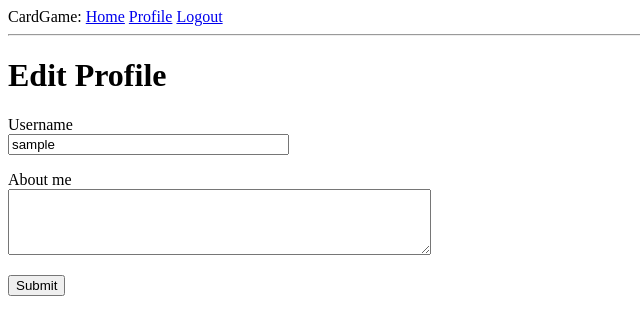
After one commit to dswisher/cardgame, a Flask app: page /edit_profile in a window 1280 px wide. The commit adds this page. Shown: the top 335 px of the page, without its empty margins (0-640 px from the left). Run offline with Flask 2, Linux system fonts and the light colour scheme; the visitor is signed in with stand-in values (Sample User, id 1); data comes from the database, SQL or seed files in the repository.

Commit message:
Add profile page

```diff
--- a/app/forms.py
+++ b/app/forms.py
@@ -1,7 +1,7 @@
 
 from flask_wtf import FlaskForm
-from wtforms import StringField, PasswordField, BooleanField, SubmitField
-from wtforms.validators import ValidationError, DataRequired, Email, EqualTo
+from wtforms import StringField, PasswordField, BooleanField, SubmitField, TextAreaField
+from wtforms.validators import ValidationError, DataRequired, Email, EqualTo, Length
 from app.models import User
 
 
@@ -28,3 +28,9 @@ class RegistrationForm(FlaskForm):
         user = User.query.filter_by(email=email.data).first()
         if user is not None:
             raise ValidationError('Please use a different email address.')
+
+
+class EditProfileForm(FlaskForm):
+    username = StringField('Username', validators=[DataRequired()])
+    about_me = TextAreaField('About me', validators=[Length(min=0, max=140)])
+    submit = SubmitField('Submit')
--- a/app/models.py
+++ b/app/models.py
@@ -2,6 +2,7 @@ from datetime import datetime
 from app import db, login
 from flask_login import UserMixin
 from werkzeug.security import generate_password_hash, check_password_hash
+from hashlib import md5
 
 
 class User(UserMixin, db.Model):
@@ -9,6 +10,8 @@ class User(UserMixin, db.Model):
     username = db.Column(db.String(64), index=True, unique=True)
     email = db.Column(db.String(120), index=True, unique=True)
     password_hash = db.Column(db.String(128))
+    about_me = db.Column(db.String(140))
+    last_seen = db.Column(db.DateTime, default=datetime.utcnow)
     posts = db.relationship('Post', backref='author', lazy='dynamic')
 
     def __repr__(self):
@@ -19,6 +22,10 @@ class User(UserMixin, db.Model):
 
     def check_password(self, password):
         return check_password_hash(self.password_hash, password)
+
+    def avatar(self, size):
+        digest = md5(self.email.lower().encode('utf-8')).hexdigest()
+        return 'https://www.gravatar.com/avatar/{}?d=identicon&s={}'.format(digest, size)
 
 
 class Post(db.Model):
--- a/app/routes.py
+++ b/app/routes.py
@@ -3,8 +3,16 @@ from flask import render_template, flash, redirect, url_for, request
 from flask_login import current_user, login_user, logout_user, login_required
 from werkzeug.urls import url_parse
 from app import app, db
-from app.forms import LoginForm, RegistrationForm
+from app.forms import LoginForm, RegistrationForm, EditProfileForm
 from app.models import User
+from datetime import datetime
+
+
+@app.before_request
+def before_request():
+    if current_user.is_authenticated:
+        current_user.last_seen = datetime.utcnow()
+        db.session.commit()
 
 
 @app.route('/')
@@ -57,3 +65,30 @@ def register():
         flash('Congratulations, you are now a registered user!')
         return redirect(url_for('login'))
     return render_template('register.html', title='Register', form=form)
+
+
+@app.route('/user/<username>')
+@login_required
+def user(username):
+    user = User.query.filter_by(username=username).first_or_404()
+    posts = [
+            {'author': user, 'body': 'Test post #1'},
+            {'author': user, 'body': 'Test post #2'}
+            ]
+    return render_template('user.html', user=user, posts=posts)
+
+
+@app.route('/edit_profile', methods=['GET', 'POST'])
+@login_required
+def edit_profile():
+    form = EditProfileForm()
+    if form.validate_on_submit():
+        current_user.username = form.username.data
+        current_user.about_me = form.about_me.data
+        db.session.commit()
+        flash('Your changes have been saved.')
+        return redirect(url_for('edit_profile'))
+    elif request.method == 'GET':
+        form.username.data = current_user.username
+        form.about_me.data = current_user.about_me
+    return render_template('edit_profile.html', title='Edit Profile', form=form)
--- /dev/null
+++ b/app/templates/_post.html
@@ -0,0 +1,6 @@
+<table>
+    <tr valign="top">
+        <td><img src="{{ user.avatar(36) }}" alt="avatar"></td>
+        <td>{{ post.author.username }} says:<br><b>{{ post.body }}</b></td>
+    </tr>
+</table>
--- a/app/templates/base.html
+++ b/app/templates/base.html
@@ -15,6 +15,7 @@
             {% if current_user.is_anonymous %}
             <a href="{{ url_for('login') }}">Login</a>
             {% else %}
+            <a href="{{ url_for('user', username=current_user.username) }}">Profile</a>
             <a href="{{ url_for('logout') }}">Logout</a>
             {% endif %}
         </div>
--- /dev/null
+++ b/app/templates/edit_profile.html
@@ -0,0 +1,23 @@
+{% extends "base.html" %}
+
+{% block content %}
+    <h1>Edit Profile</h1>
+    <form action="" method="post">
+        {{ form.hidden_tag() }}
+        <p>
+            {{ form.username.label }}<br>
+            {{ form.username(size=32) }}<br>
+            {% for error in form.username.errors %}
+            <span style="color: red;">[{{ error }}]</span>
+            {% endfor %}
+        </p>
+        <p>
+            {{ form.about_me.label }}<br>
+            {{ form.about_me(cols=50, rows=4) }}<br>
+            {% for error in form.about_me.errors %}
+            <span style="color: red;">[{{ error }}]</span>
+            {% endfor %}
+        </p>
+        <p>{{ form.submit() }}</p>
+    </form>
+{% endblock %}
```
Also changed, not shown: app/templates/user.html (added, +21 -0 lines), migrations/versions/40f2534f2baf_new_fields_in_user_model.py (added, +30 -0 lines).
